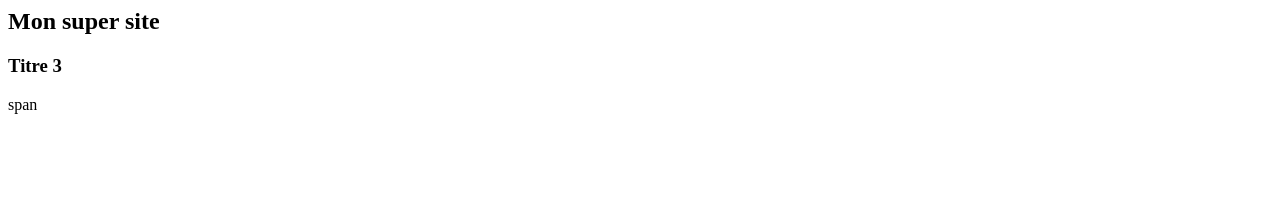
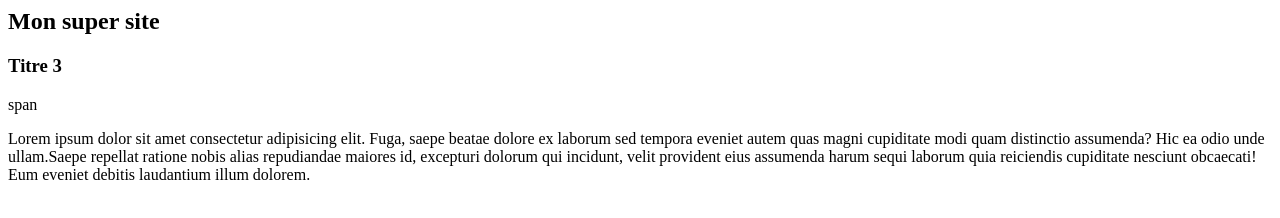
Before and after one commit to erwan4011/gitprojectmjm.github.io, a plain HTML site: page index.html in a window 1280 px wide. Drawn offline with Linux system fonts and the light colour scheme.

Commit message:
add lorem

```diff
--- a/index.html
+++ b/index.html
@@ -2,3 +2,5 @@
 <h3>Titre 3</h3>
 
 <span>span</span>
+
+<p>Lorem ipsum dolor sit amet consectetur adipisicing elit. Fuga, saepe beatae dolore ex laborum sed tempora eveniet autem quas magni cupiditate modi quam distinctio assumenda? Hic ea odio unde ullam.Saepe repellat ratione nobis alias repudiandae maiores id, excepturi dolorum qui incidunt, velit provident eius assumenda harum sequi laborum quia reiciendis cupiditate nesciunt obcaecati! Eum eveniet debitis laudantium illum dolorem.</p>
```
